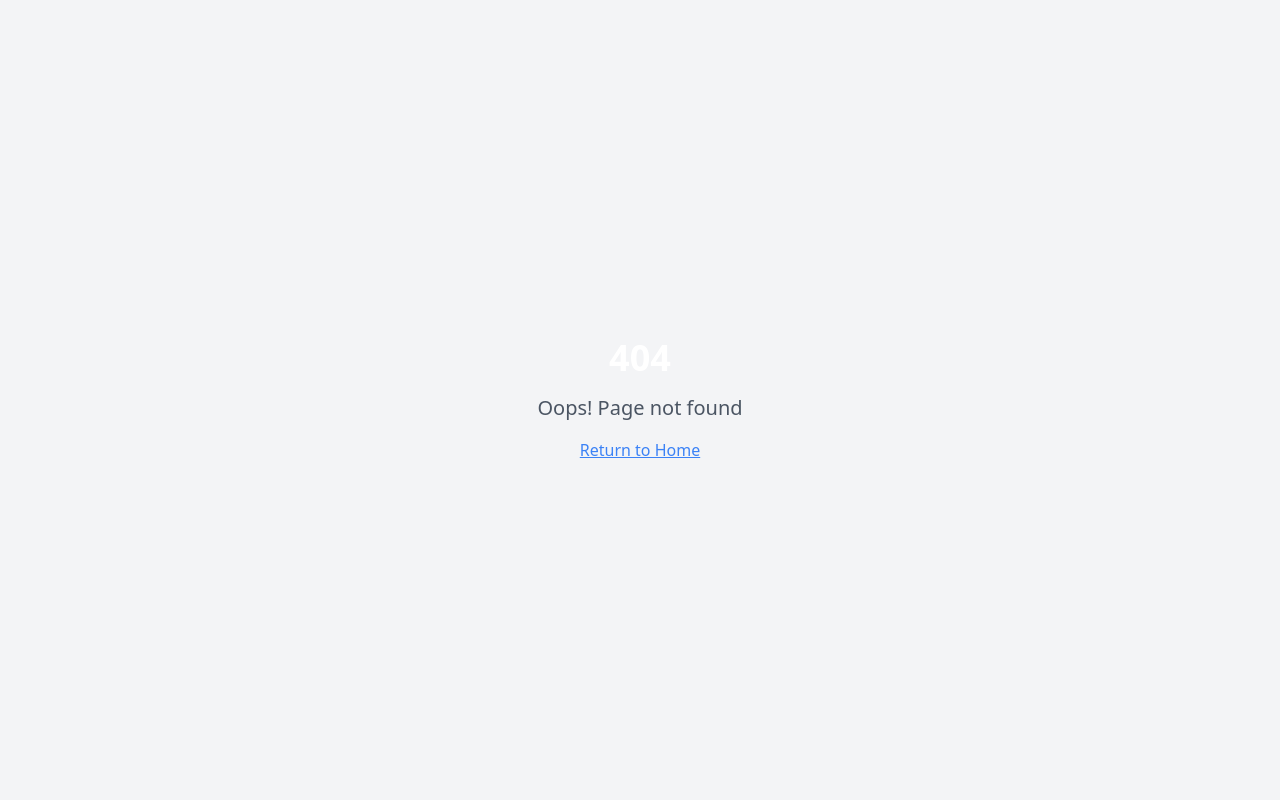
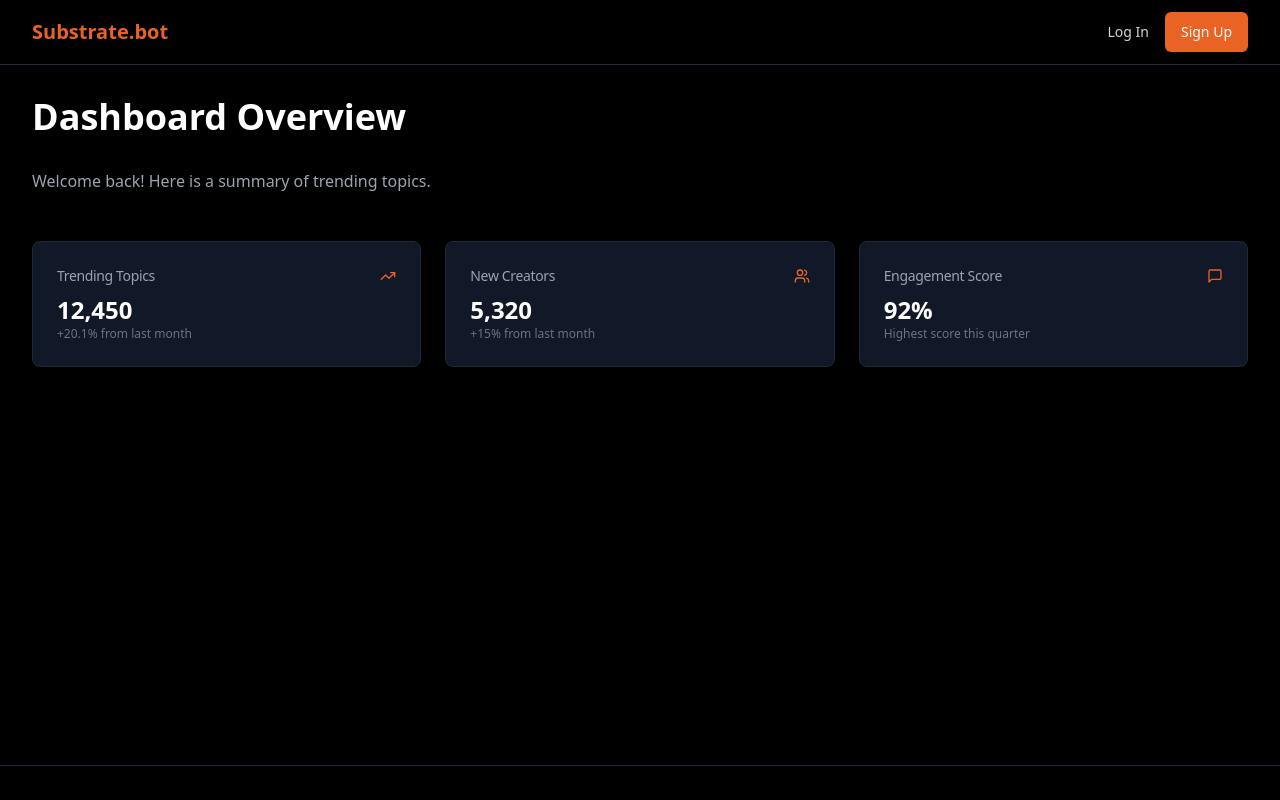
Before and after one commit to SmarToolz/StackBuzz, a React (Vite) app: page /dashboard in a window 1280 px wide. Shown: the top 800 px of the page. Built offline with nearby package versions, Linux system fonts and the light colour scheme.

Commit message:
[dyad] Adding global header and dashboard placeholder - wrote 4 file(s)

```diff
--- a/src/App.tsx
+++ b/src/App.tsx
@@ -5,6 +5,7 @@ import { QueryClient, QueryClientProvider } from "@tanstack/react-query";
 import { BrowserRouter, Routes, Route } from "react-router-dom";
 import LandingPage from "./pages/LandingPage";
 import SignUpPage from "./pages/SignUpPage";
+import DashboardPage from "./pages/DashboardPage";
 import NotFound from "./pages/NotFound";
 import { Layout } from "./components/Layout";
 
@@ -20,6 +21,7 @@ const App = () => (
           <Routes>
             <Route path="/" element={<LandingPage />} />
             <Route path="/signup" element={<SignUpPage />} />
+            <Route path="/dashboard" element={<DashboardPage />} />
             {/* ADD ALL CUSTOM ROUTES ABOVE THE CATCH-ALL "*" ROUTE */}
             <Route path="*" element={<NotFound />} />
           </Routes>
--- /dev/null
+++ b/src/components/GlobalHeader.tsx
@@ -0,0 +1,44 @@
+import React from "react";
+import { Link } from "react-router-dom";
+import { Button } from "@/components/ui/button";
+
+export const GlobalHeader: React.FC = () => {
+  // Placeholder for authentication state
+  const isAuthenticated = false;
+
+  return (
+    <header className="sticky top-0 z-40 w-full border-b border-gray-800 bg-black/90 backdrop-blur-sm">
+      <div className="container flex h-16 items-center justify-between max-w-7xl mx-auto px-4 sm:px-6 lg:px-8">
+        {/* Logo/Brand Name */}
+        <Link to="/" className="text-xl font-bold text-brand-primary hover:text-brand-hover transition-colors">
+          Substrate.bot
+        </Link>
+
+        {/* Navigation & CTA */}
+        <nav className="flex items-center space-x-4">
+          {isAuthenticated ? (
+            <>
+              <Link to="/dashboard" className="text-sm font-medium text-gray-300 hover:text-white transition-colors hidden sm:inline">
+                Dashboard
+              </Link>
+              <Button variant="secondary" className="bg-gray-800 hover:bg-gray-700 text-white">
+                Logout
+              </Button>
+            </>
+          ) : (
+            <>
+              <Link to="/login" className="text-sm font-medium text-gray-300 hover:text-white transition-colors hidden sm:inline">
+                Log In
+              </Link>
+              <Button asChild className="bg-brand-primary hover:bg-brand-hover text-white">
+                <Link to="/signup">
+                  Sign Up
+                </Link>
+              </Button>
+            </>
+          )}
+        </nav>
+      </div>
+    </header>
+  );
+};
--- a/src/components/Layout.tsx
+++ b/src/components/Layout.tsx
@@ -1,5 +1,6 @@
 import React from "react";
 import { GlobalFooter } from "./GlobalFooter";
+import { GlobalHeader } from "./GlobalHeader";
 
 interface LayoutProps {
   children: React.ReactNode;
@@ -8,6 +9,7 @@ interface LayoutProps {
 export const Layout: React.FC<LayoutProps> = ({ children }) => {
   return (
     <div className="min-h-screen flex flex-col bg-background">
+      <GlobalHeader />
       <main className="flex-grow">{children}</main>
       <GlobalFooter />
     </div>
--- /dev/null
+++ b/src/pages/DashboardPage.tsx
@@ -0,0 +1,57 @@
+import React from "react";
+import { Card, CardContent, CardHeader, CardTitle } from "@/components/ui/card";
+import { TrendingUp, Users, MessageSquare } from "lucide-react";
+
+const DashboardPage: React.FC = () => {
+  return (
+    <div className="min-h-[calc(100vh-100px)] p-8 bg-black text-white">
+      <div className="max-w-7xl mx-auto">
+        <h1 className="text-4xl font-bold mb-8">Dashboard Overview</h1>
+        <p className="text-gray-400 mb-12">Welcome back! Here is a summary of trending topics.</p>
+
+        <div className="grid grid-cols-1 md:grid-cols-3 gap-6">
+          <Card className="bg-gray-900 border-gray-800 text-white">
+            <CardHeader className="flex flex-row items-center justify-between space-y-0 pb-2">
+              <CardTitle className="text-sm font-medium text-gray-400">
+                Trending Topics
+              </CardTitle>
+              <TrendingUp className="h-4 w-4 text-brand-primary" />
+            </CardHeader>
+            <CardContent>
+              <div className="text-2xl font-bold">12,450</div>
+              <p className="text-xs text-gray-500">+20.1% from last month</p>
+            </CardContent>
+          </Card>
+
+          <Card className="bg-gray-900 border-gray-800 text-white">
+            <CardHeader className="flex flex-row items-center justify-between space-y-0 pb-2">
+              <CardTitle className="text-sm font-medium text-gray-400">
+                New Creators
+              </CardTitle>
+              <Users className="h-4 w-4 text-brand-primary" />
+            </CardHeader>
+            <CardContent>
+              <div className="text-2xl font-bold">5,320</div>
+              <p className="text-xs text-gray-500">+15% from last month</p>
+            </CardContent>
+          </Card>
+
+          <Card className="bg-gray-900 border-gray-800 text-white">
+            <CardHeader className="flex flex-row items-center justify-between space-y-0 pb-2">
+              <CardTitle className="text-sm font-medium text-gray-400">
+                Engagement Score
+              </CardTitle>
+              <MessageSquare className="h-4 w-4 text-brand-primary" />
+            </CardHeader>
+            <CardContent>
+              <div className="text-2xl font-bold">92%</div>
+              <p className="text-xs text-gray-500">Highest score this quarter</p>
+            </CardContent>
+          </Card>
+        </div>
+      </div>
+    </div>
+  );
+};
+
+export default DashboardPage;
```
